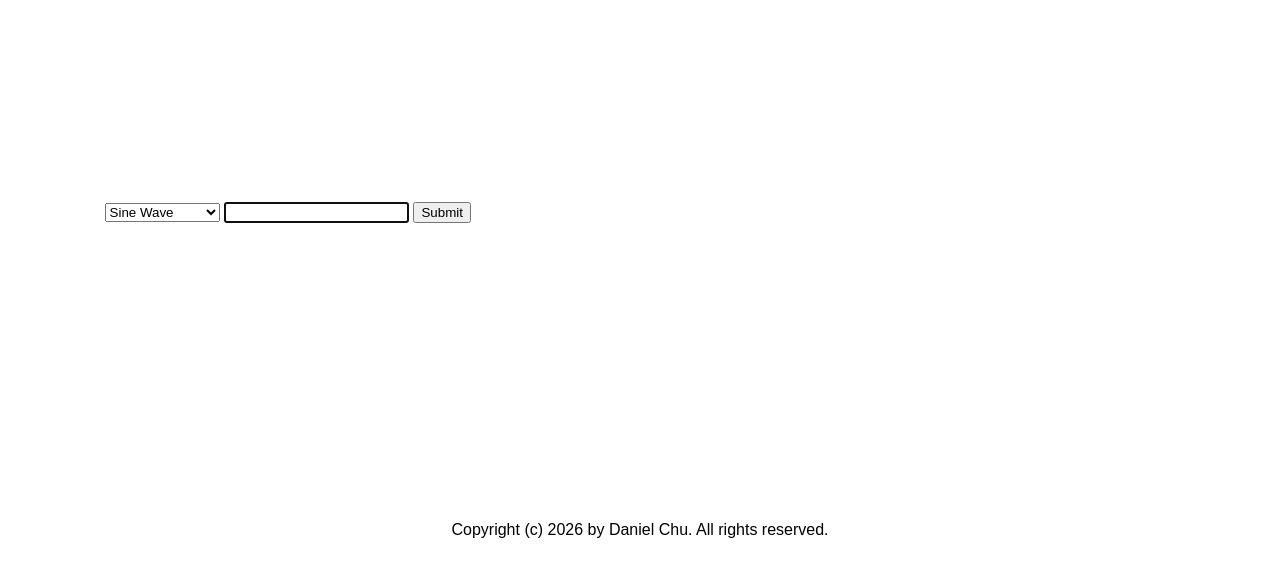
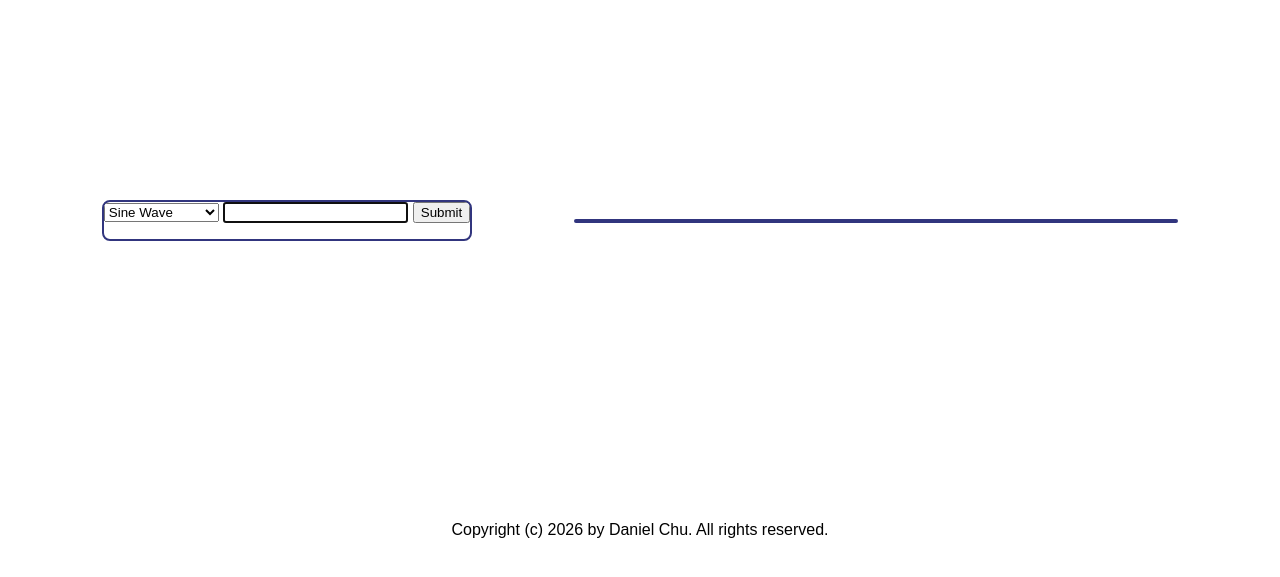
Before and after one commit to danchurlian/Waveform-Simulation, a Flask app: page / in a window 1280 px wide. Shown: the part 159-736 px from the top of the page. Run offline with Flask 3, Linux system fonts and the light colour scheme.

Commit message:
feat: add border to left and right side

```diff
--- a/static/style.css
+++ b/static/style.css
@@ -22,6 +22,14 @@ header {
     height: 600px;
 }
 
+
+.left-right-container div {
+    border: 2px solid rgb(49, 53, 126);
+    border-radius: 8px;
+    overflow: hidden;
+}
+
+
 #graph-data {
     flex-basis: 600px;
 }
```
